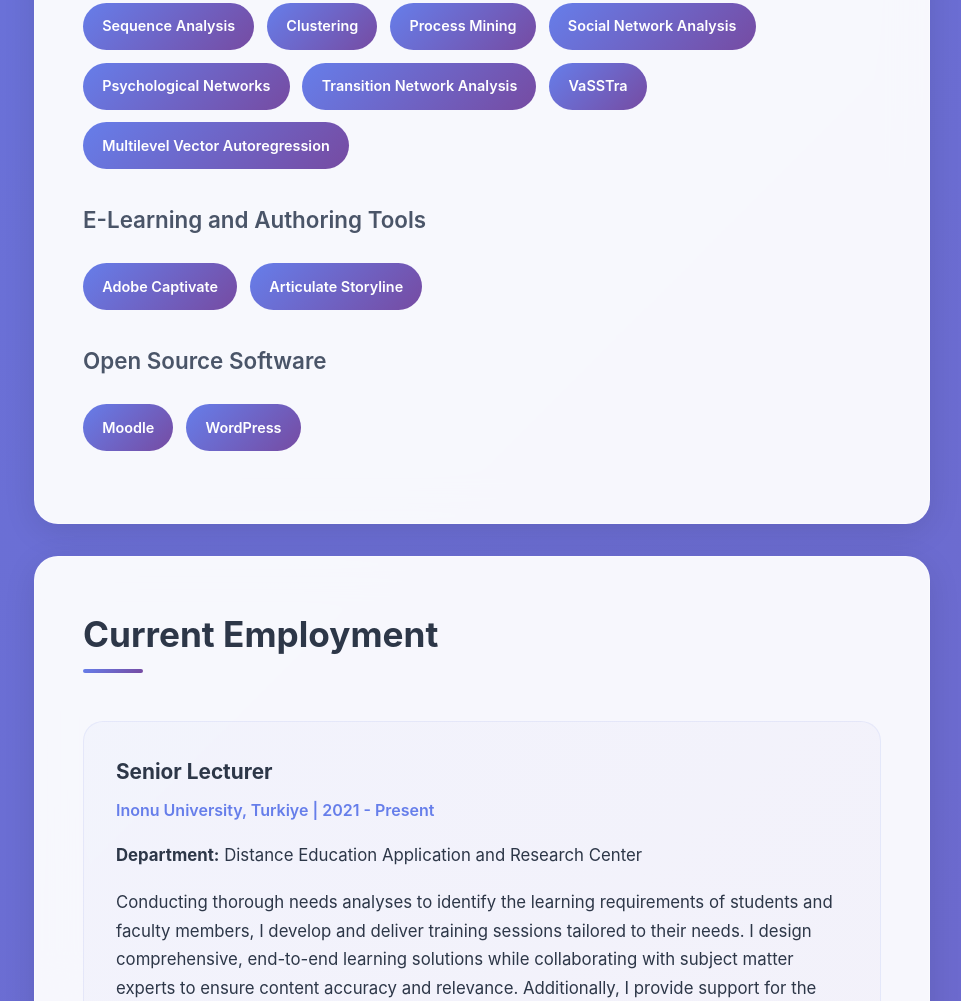
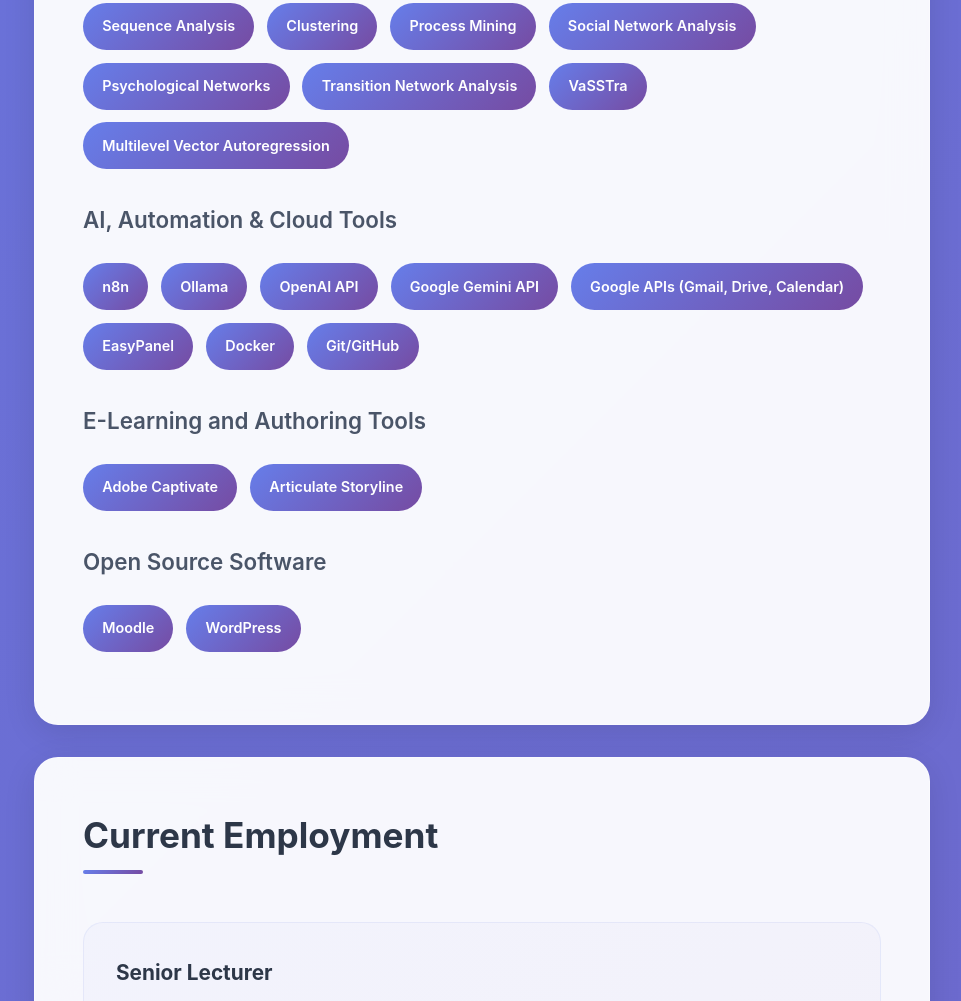
Before and after one commit to hkayaduman/hkayaduman.github.io, a plain HTML site: page index.html in a window 1280 px wide. Shown: the part 3231-4232 px from the top of the page, without its empty margins (318-1279 px from the left). Drawn offline with Linux system fonts and the light colour scheme.

Commit message:
Update index.html

```diff
--- a/index.html
+++ b/index.html
@@ -857,6 +857,19 @@
 					<span class="skill-tag">Multilevel Vector Autoregression</span>
                 </div>
 
+				<h3>AI, Automation & Cloud Tools</h3>
+				<div class="skill-tags">
+    				<span class="skill-tag">n8n</span>
+    				<span class="skill-tag">Ollama</span>
+    				<span class="skill-tag">OpenAI API</span>
+    				<span class="skill-tag">Google Gemini API</span>
+    				<span class="skill-tag">Google APIs (Gmail, Drive, Calendar)</span>
+    				<span class="skill-tag">EasyPanel</span>
+    				<span class="skill-tag">Docker</span>
+    				<span class="skill-tag">Git/GitHub</span>
+				</div>
+
+
 				<h3>E-Learning and Authoring Tools</h3>
                 <div class="skill-tags">
                     <span class="skill-tag">Adobe Captivate</span>
```
